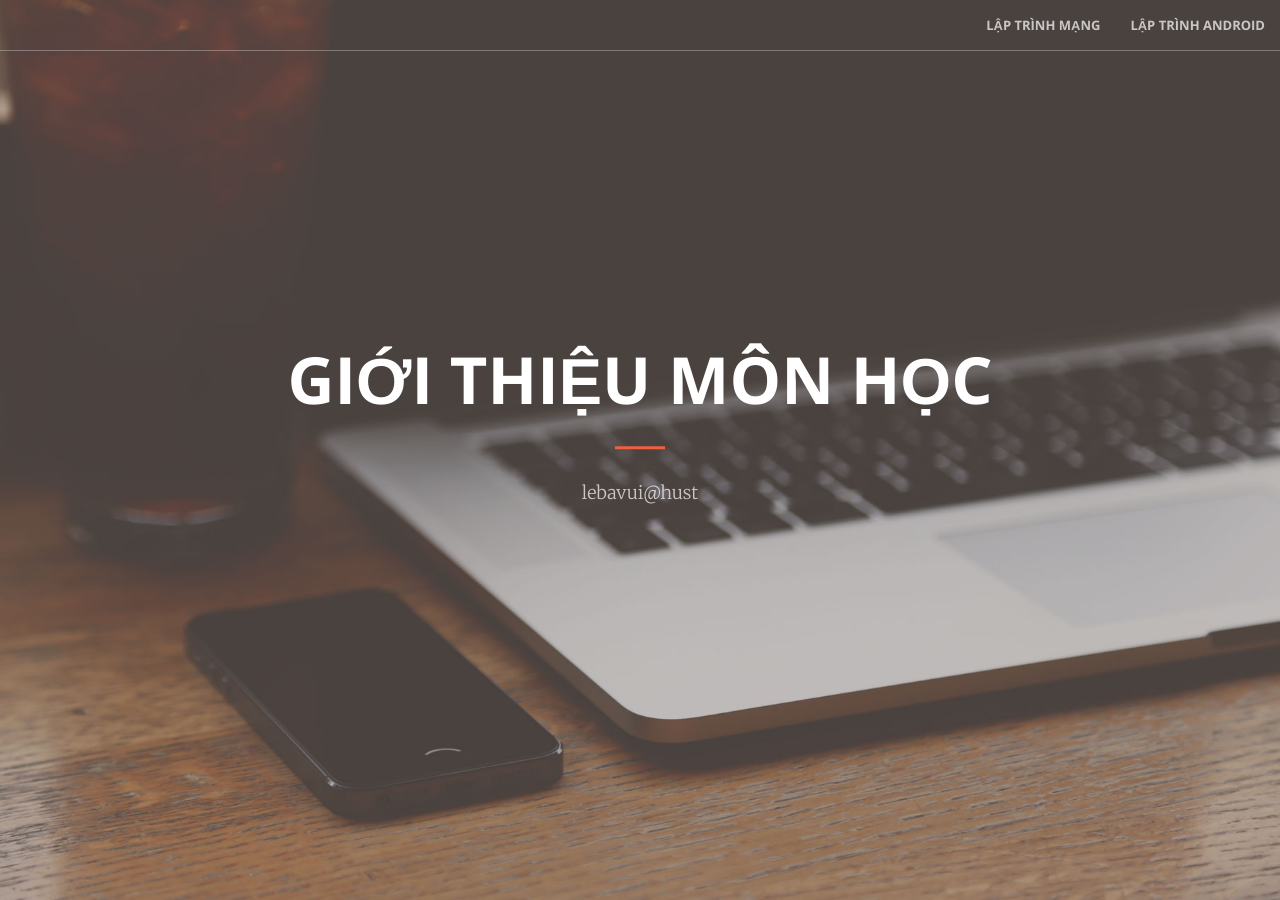
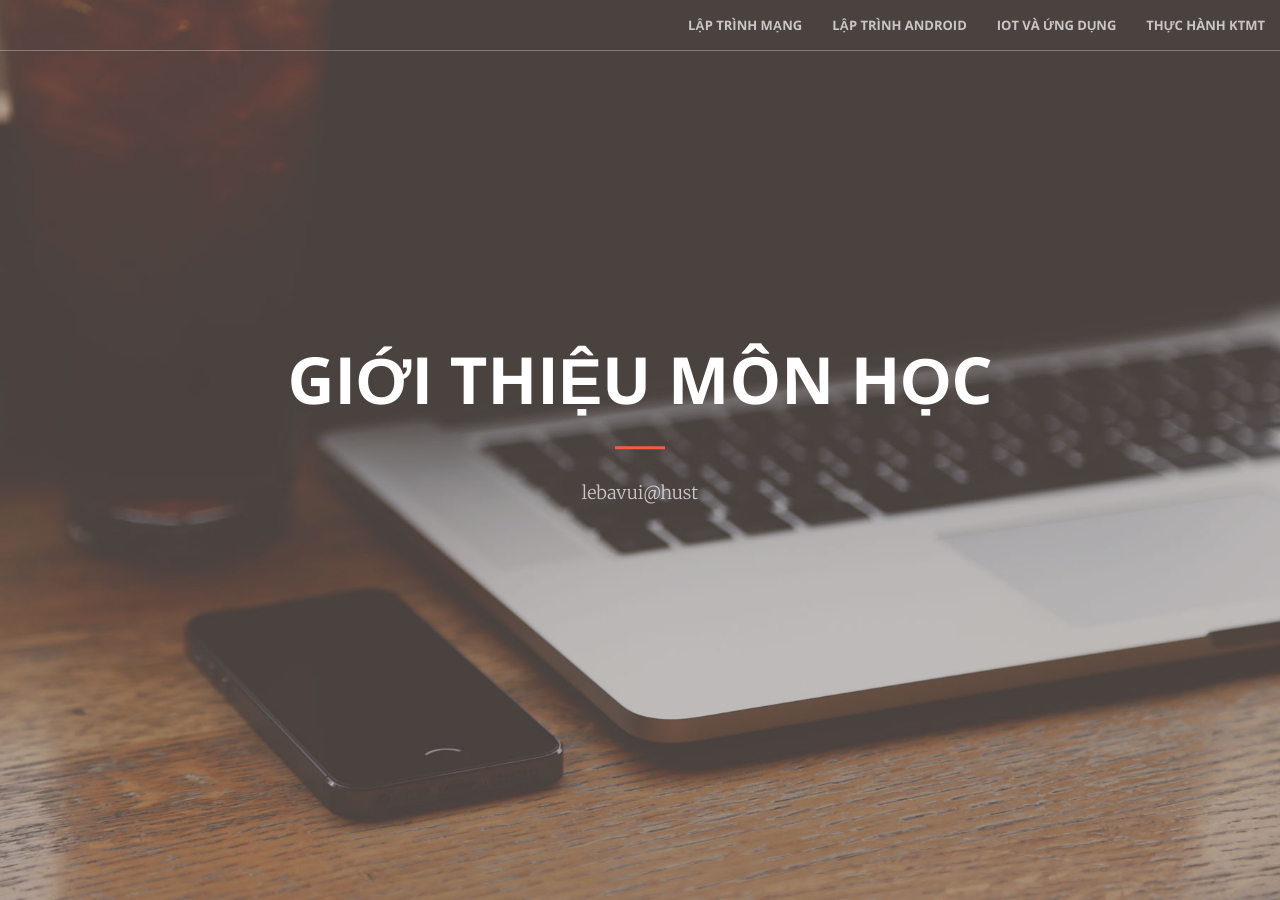
Before and after one commit to lebavui/lebavui.github.io, a Jekyll site: the page built from index.html, in a window 1280 px wide. Built offline with Jekyll 4.4.1, drawn with Linux system fonts in a browser that asks for light colours.

Commit message:
Update home page

```diff
--- a/_includes/nav.html
+++ b/_includes/nav.html
@@ -33,6 +33,12 @@
                 <li>
                     <a class="page-scroll" href="https://github.com/lebavui/android_tutorial">Lập trình Android</a>
                 </li>
+                <li>
+                    <a class="page-scroll" href="https://github.com/lebavui/android_tutorial">IoT và ứng dụng</a>
+                </li>
+                <li>
+                    <a class="page-scroll" href="https://github.com/lebavui/android_tutorial">Thực hành KTMT</a>
+                </li>
             </ul>
         </div>
         <!-- /.navbar-collapse -->
```
